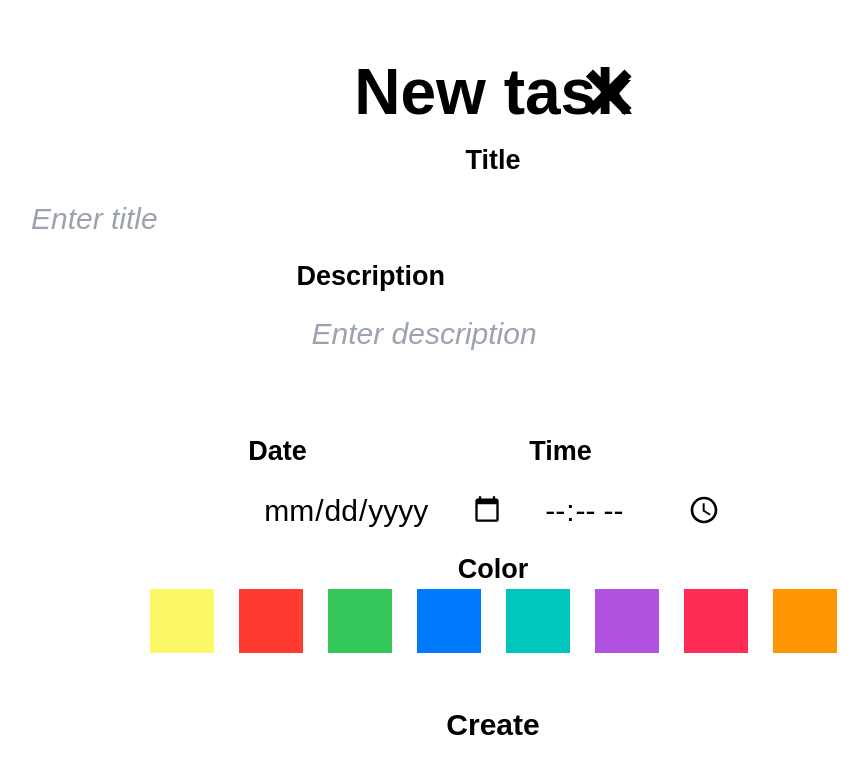
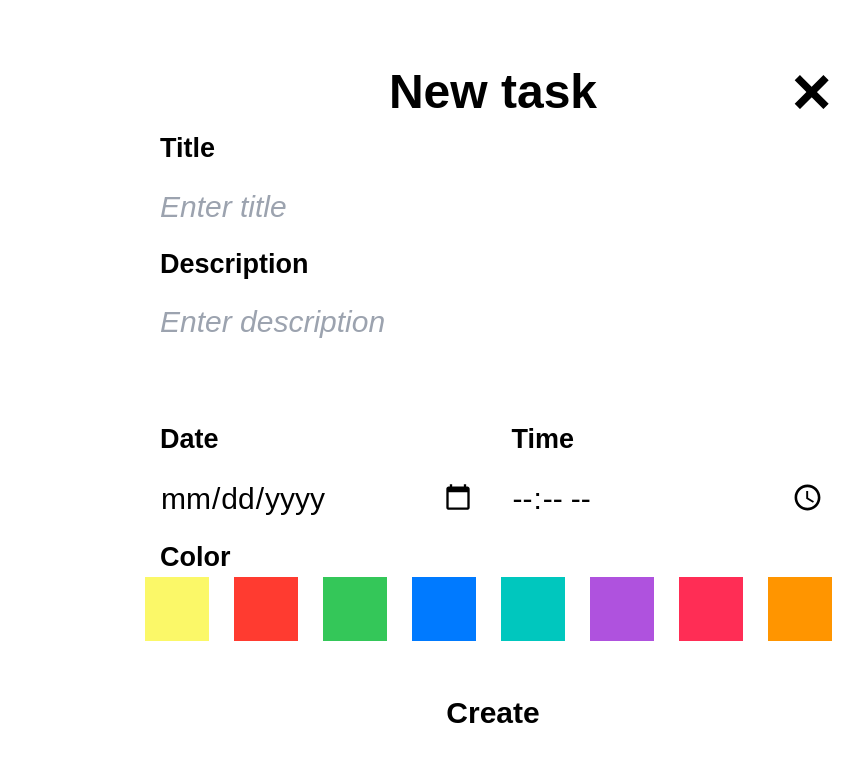
Before and after one commit to d3Lip7on/to-do-app-azure, a React (Create React App) app: page / in a window 1280 px wide. Shown: the top 774 px of the page, without its empty margins (147-1015 px from the left). Built offline with nearby package versions, Linux system fonts and the light colour scheme.

Commit message:
create-task - fixed bugs

```diff
--- a/src/features/CloseButton.tsx
+++ b/src/features/CloseButton.tsx
@@ -1,7 +1,7 @@
 export function CloseButton({ onClick }: { onClick: () => void }) {
 	return (
 		<div className="absolute right-0 top-[50%] translate-y-[-50%] ">
-			<img onClick={onClick} className="transition-transform duration-200 ease-in-out hover:scale-105 active:scale-95 active:transition cursor-pointer" src="/icons/close-button.svg" alt="close-button" />
+			<img onClick={onClick} className="transition-transform duration-200 ease-in-out hover:scale-105 active:scale-95 active:transition cursor-pointer w-[75%] h-[75%]" src="/icons/close-button.svg" alt="close-button" />
 		</div>
 	);
 }
--- a/src/features/ColorBox.tsx
+++ b/src/features/ColorBox.tsx
@@ -10,7 +10,7 @@ export function ColorBox({ color, isActive, onClick }: ColorBoxProps) {
 			onClick={() => {
 				onClick();
 			}}
-			className="w-[64px] h-[64px] transition-transform duration-200 ease-in-out hover:scale-105 "
+			className="w-[64px] h-[64px] transition-transform duration-200 ease-in-out hover:scale-105 cursor-pointer "
 			style={{ background: color, border: isActive ? '2px solid black' : 'none' }}
 		></div>
 	);
--- a/src/features/create-task/ui/CreateTask.tsx
+++ b/src/features/create-task/ui/CreateTask.tsx
@@ -14,13 +14,15 @@ export function CreateTask() {
 	}
 	return (
 		<div>
-			<Canvas width="1032px">
+			<Canvas width="774px">
 				<div className="flex justify-center items-center relative">
-					<h1 className="text-[64px] font-bold">New task</h1>
+					<h1 className="text-[48px] font-bold">New task</h1>
 					<CloseButton onClick={() => console.log('Closed window')} />
 				</div>
 
-				<FormTitle>Title</FormTitle>
+				<div className="pl-[15px]">
+					<FormTitle>Title</FormTitle>
+				</div>
 				<TextInput
 					onChange={(newValue) => {
 						setTextInputState(newValue);
@@ -30,7 +32,9 @@ export function CreateTask() {
 				/>
 
 				<div className="flex flex-col">
-					<FormTitle>Description</FormTitle>
+					<div className="pl-[15px]">
+						<FormTitle>Description</FormTitle>
+					</div>
 					<TextArea
 						onChange={(newValue) => {
 							setTextAreaState(newValue);
@@ -38,9 +42,11 @@ export function CreateTask() {
 						value={textAreaState}
 					/>
 				</div>
-				<div className="flex gap-[10px]">
+				<div className="flex gap-[7px]">
 					<div className="flex flex-col w-[100%]	">
-						<FormTitle>Date</FormTitle>
+						<div className="pl-[15px]">
+							<FormTitle>Date</FormTitle>
+						</div>
 
 						<DateInput
 							onChange={(newValue) => {
@@ -50,7 +56,9 @@ export function CreateTask() {
 						/>
 					</div>
 					<div className="flex flex-col w-[100%] ">
-						<FormTitle>Time</FormTitle>
+						<div className="pl-[15px]">
+							<FormTitle>Time</FormTitle>
+						</div>
 						<TimeInput
 							onChange={(newValue) => {
 								setTextTimeState(newValue);
@@ -59,7 +67,9 @@ export function CreateTask() {
 						/>
 					</div>
 				</div>
-				<FormTitle>Color</FormTitle>
+				<div className="pl-[15px]">
+					<FormTitle>Color</FormTitle>
+				</div>
 				<SelectColor onClick={clickHandler} activeIndex={activeIndex} />
 				<MainButton
 					color="FBF868"
--- a/src/shared/ui/Canvas.tsx
+++ b/src/shared/ui/Canvas.tsx
@@ -9,7 +9,7 @@ export function Canvas({ children, width }: CanvasProps) {
 	return (
 		<div className="absolute bg-text-primary/70">
 			<div className="flex justify-center items-center w-[100vw] h-[100vh]">
-				<div className="p-[39px] bg-text-secondary flex flex-col items-center " style={{ width: width }}>
+				<div className="p-[39px] bg-text-secondary flex flex-col  " style={{ width: width }}>
 					{children}
 				</div>
 			</div>
```
